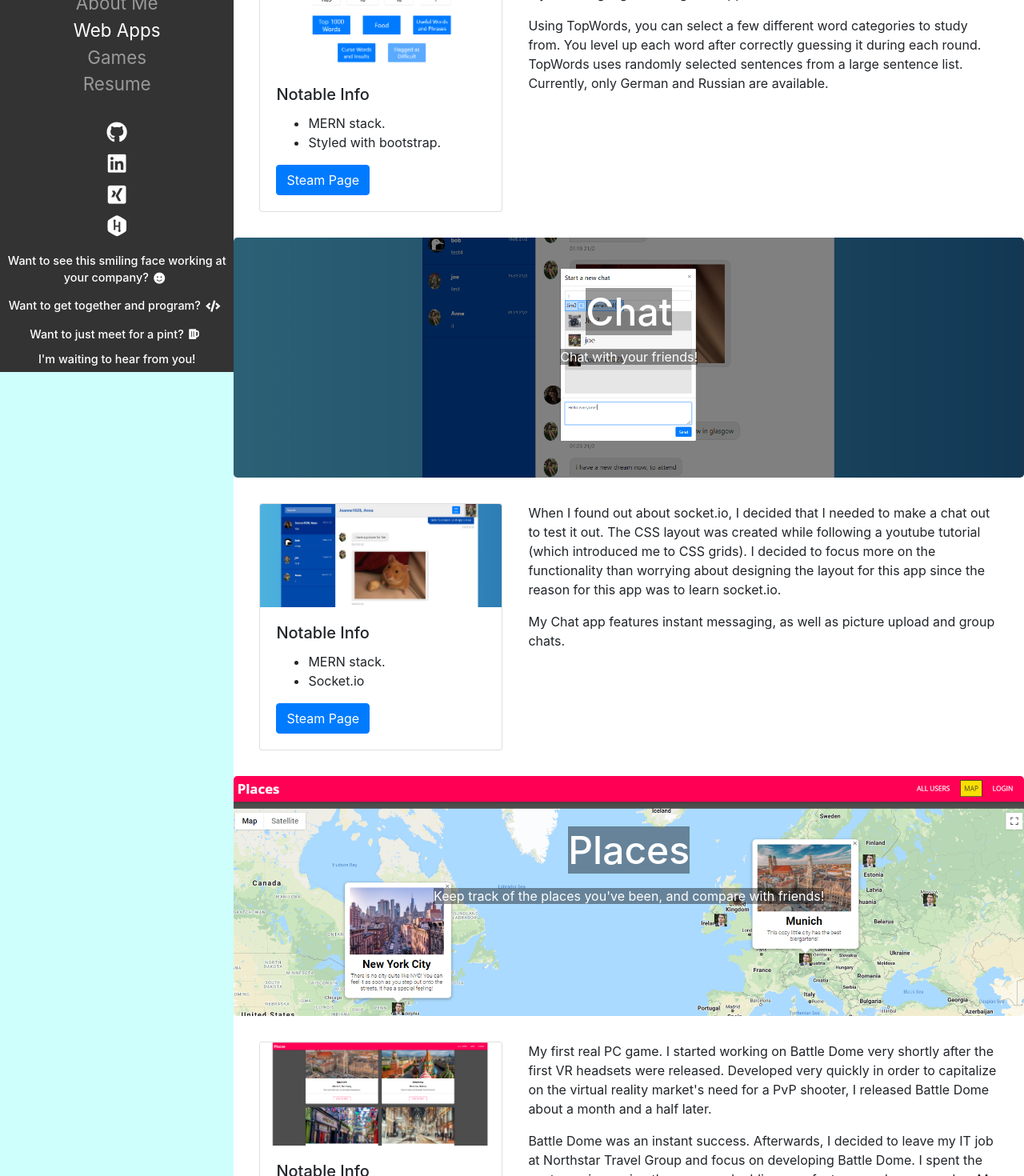
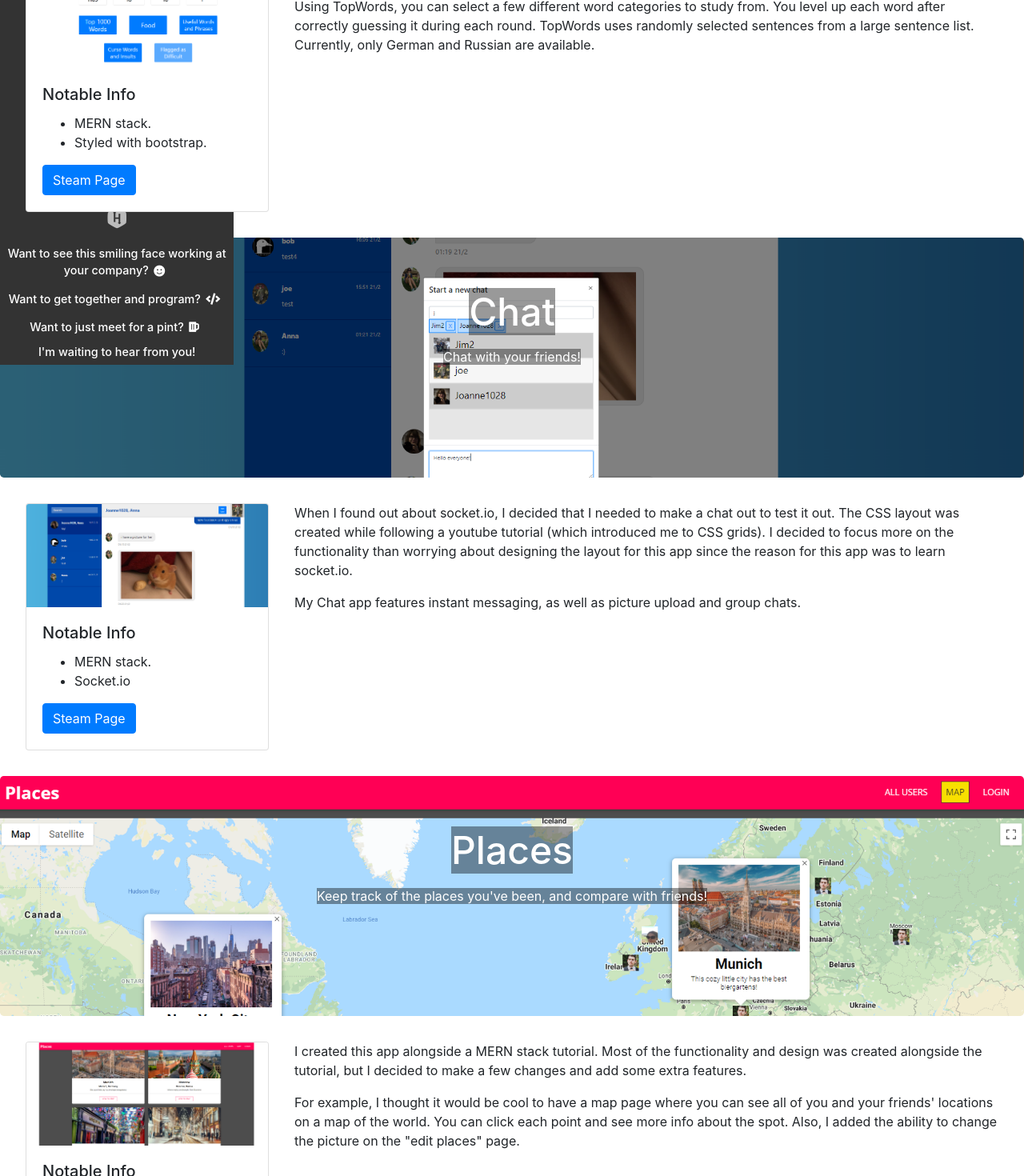
Before and after one commit to DrGooseman/JamesJQuinn, a React (Create React App) app: page /webapps in a window 1280 px wide. Shown: the part 460-1930 px from the top of the page at 80% size. Built offline with nearby package versions, Linux system fonts and the light colour scheme.

Commit message:
adds sidebar retraction for mobile

```diff
--- a/src/App.js
+++ b/src/App.js
@@ -8,16 +8,18 @@ import {
 
 import "./App.css";
 import Home from "./pages/Home";
-import SideBar from "./components/SideBar";
 import Games from "./pages/Games";
 import WebApps from "./pages/WebApps";
 import Resume from "./pages/Resume";
+import SideBarContainer from "./components/SideBarContainer";
+import SideBar from "./components/SideBar";
 
 function App() {
   return (
     <Router>
       <div className="App">
-        <SideBar />
+        <SideBarContainer />
+        {/* <SideBar /> */}
         <Switch>
           <Route path="/" exact>
             <Home />
--- a/src/components/SideBar.jsx
+++ b/src/components/SideBar.jsx
@@ -1,6 +1,8 @@
 import React from "react";
 import Navbar from "react-bootstrap/Navbar";
 import Nav from "react-bootstrap/Nav";
+import Button from "react-bootstrap/Button";
+import Accordion from "react-bootstrap/Accordion";
 import { NavLink } from "react-router-dom";
 
 function SideBar() {
@@ -10,7 +12,7 @@ function SideBar() {
         <img src={"/images/profpic.jpg"} alt="profile pic" />
         <h3>James Quinn</h3>
         <p>
-          <i class="far fa-envelope"></i> JamesJQuinn12@gmail.com
+          <i className="far fa-envelope"></i> JamesJQuinn12@gmail.com
         </p>
 
         <h4>American programmer living in Moscow.</h4>
@@ -41,23 +43,52 @@ function SideBar() {
         <h4></h4>
         {/* <NavLink to={`/`}>Dashboard</NavLink>
 <NavLink to={`/poop`}>Dashboard</NavLink> */}
-        <i className="fab fa-github"></i>
-        <i className="fab fa-linkedin"></i>
-        <i className="fab fa-xing-square"></i>
-        <i class="fab fa-hackerrank"></i>
+        <a
+          href="https://github.com/DrGooseman"
+          className="side-link"
+          target="_blank"
+          rel="noopener noreferrer"
+        >
+          <i className="fab fa-github"></i>
+        </a>
+        <a
+          href="https://www.linkedin.com/in/jamesjquinn/"
+          className="side-link"
+          target="_blank"
+          rel="noopener noreferrer"
+        >
+          <i className="fab fa-linkedin"></i>
+        </a>
+        <a
+          href="https://www.xing.com/profile/James_Quinn11/cv"
+          className="side-link"
+          target="_blank"
+          rel="noopener noreferrer"
+        >
+          <i className="fab fa-xing-square"></i>
+        </a>
+        <a
+          href="https://www.hackerrank.com/jamesjquinn12"
+          className="side-link"
+          target="_blank"
+          rel="noopener noreferrer"
+        >
+          <i className="fab fa-hackerrank"></i>
+        </a>
+
         {/* <img className="icon" src="/images/hh.ico" alt="hh" /> */}
         <h4></h4>
 
         <h4></h4>
         <h4>
           Want to see this smiling face working at your company?
-          <i class="fas fa-smile"></i>
+          <i className="fas fa-smile"></i>
         </h4>
         <h4>
-          Want to get together and program?<i class="fas fa-code"></i>
+          Want to get together and program?<i className="fas fa-code"></i>
         </h4>
         <h4>
-          Want to just meet for a pint?<i class="fas fa-beer"></i>
+          Want to just meet for a pint?<i className="fas fa-beer"></i>
         </h4>
         <h4>I'm waiting to hear from you!</h4>
       </header>
--- /dev/null
+++ b/src/components/SideBarContainer.jsx
@@ -0,0 +1,49 @@
+import React, { useState } from "react";
+import Button from "react-bootstrap/Button";
+import Accordion from "react-bootstrap/Accordion";
+import SideBar from "./SideBar";
+
+function SideBarContainer() {
+  const [isVisible, setIsVisible] = useState(false);
+  return (
+    <React.Fragment>
+      <div className="App-header-mobile">
+        {/* <Accordion defaultActiveKey="0" className="App-header-mobile">
+          <div>
+            <Button></Button>
+            <Accordion.Toggle as={Button} variant="link" eventKey="0">
+              Click me!
+            </Accordion.Toggle>
+            <Accordion.Collapse eventKey="0">
+              <SideBar />
+            </Accordion.Collapse>
+          </div>
+        </Accordion> */}
+        <button
+          className={
+            isVisible
+              ? "App-header-mobile-button notVis"
+              : "App-header-mobile-button"
+          }
+          onClick={() => setIsVisible(!isVisible)}
+        >
+          <i class="fa fa-bars"></i>
+        </button>
+        <div
+          className={
+            isVisible
+              ? "App-header-mobile-body slideIn"
+              : "App-header-mobile-body slideOut"
+          }
+        >
+          <SideBar />
+        </div>
+      </div>
+      <div className="App-header-desktop">
+        <SideBar />
+      </div>
+    </React.Fragment>
+  );
+}
+
+export default SideBarContainer;
--- a/src/index.css
+++ b/src/index.css
@@ -55,7 +55,7 @@ code {
 .App-header img {
   width: 70%;
   border-radius: 100%;
-  margin: 1.8rem auto 1.4rem;
+  margin: 1.5rem auto 1.1rem;
   /* height: 50px; */
 }
 
@@ -352,12 +352,88 @@ i {
 /* .game-info p {
   margin-left: 2rem;
 } */
+.side-link {
+  margin: 0;
+}
 
-@keyframes App-logo-spin {
-  from {
-    transform: rotate(0deg);
+.fab {
+  margin: 0;
+}
+
+.side-link:link {
+  color: #bbbbbb;
+  text-decoration: none;
+}
+.side-link:visited {
+  color: #bbbbbb;
+  text-decoration: none;
+}
+.side-link:hover {
+  color: #ffffff;
+  text-decoration: none;
+}
+
+.App-header-mobile {
+  display: none;
+}
+.App-header-desktop {
+  display: block;
+}
+
+.App-header-mobile-button {
+  position: absolute;
+  left: 20px;
+  top: 20px;
+  z-index: 99;
+  width: 50px;
+  height: 50px;
+  font-size: 1.8rem;
+  background-color: #333333;
+  border-radius: 10px;
+  color: white;
+  padding: 0;
+}
+.App-header-mobile-button.notVis {
+  display: none;
+}
+
+@media (max-width: 700px) {
+  /* .App-header-fixed-parent {
+    display: none;
+  } */
+
+  .App-header-desktop {
+    display: none;
   }
-  to {
-    transform: rotate(360deg);
+  .App-header-mobile {
+    display: block;
+    position: fixed;
+    left: 0;
+    z-index: 99;
+  }
+  .App-header-mobile-body {
+    left: -300px;
+    transform: translateX(-300px);
+    transition: transform 400ms ease-in;
+    top: 0;
+    width: 292.38px;
+    min-height: 100vh;
+  }
+  .App-header {
+    /* display: none; */
+  }
+  .App {
+    /* display: absolute; */
+  }
+  /* .sidebar {
+    left: -280px;
+    transform: translateX(-280px);
+    transition: transform 400ms ease-in;
+  } */
+  .App-header-mobile-body.slideIn {
+    transform: translateX(0);
+  }
+  .App-header-mobile-body.slideOut {
+    transform: translateX(-300px);
   }
 }
--- a/src/pages/WebApps.jsx
+++ b/src/pages/WebApps.jsx
@@ -111,18 +111,16 @@ function WebApps() {
         </Card>
         <div className="game-info-text">
           <p>
-            My first real PC game. I started working on Battle Dome very shortly
-            after the first VR headsets were released. Developed very quickly in
-            order to capitalize on the virtual reality market's need for a PvP
-            shooter, I released Battle Dome about a month and a half later.
+            I created this app alongside a MERN stack tutorial. Most of the
+            functionality and design was created alongside the tutorial, but I
+            decided to make a few changes and add some extra features.
           </p>
           <p>
-            Battle Dome was an instant success. Afterwards, I decided to leave
-            my IT job at Northstar Travel Group and focus on developing Battle
-            Dome. I spent the next year improving the game and adding new
-            features and game modes. My focus was to push the boundaries of VR
-            and create new features that were not yet available in other VR
-            games.
+            For example, I thought it would be cool to have a map page where you
+            can see all of you and your friends' locations on a map of the
+            world. You can click each point and see more info about the spot.
+            Also, I added the ability to change the picture on the "edit places"
+            page.
           </p>
         </div>
       </div>
```
Also changed, not shown: public/images/webapps/zombiemoscowsmall.jpg (added).
